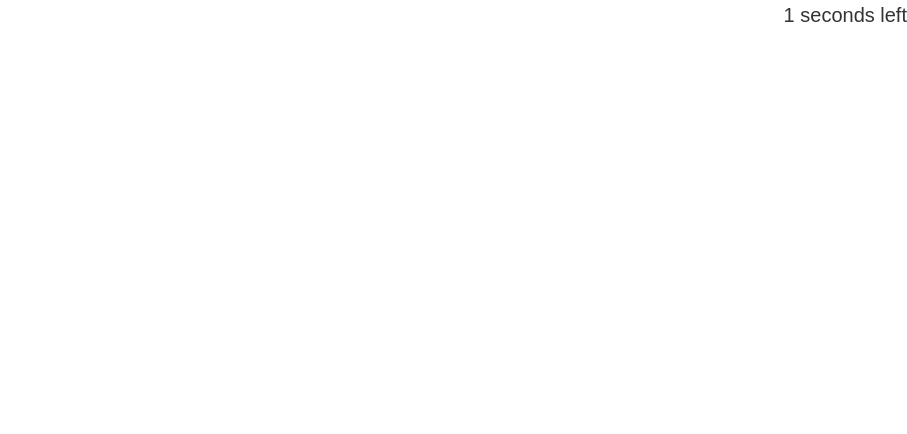
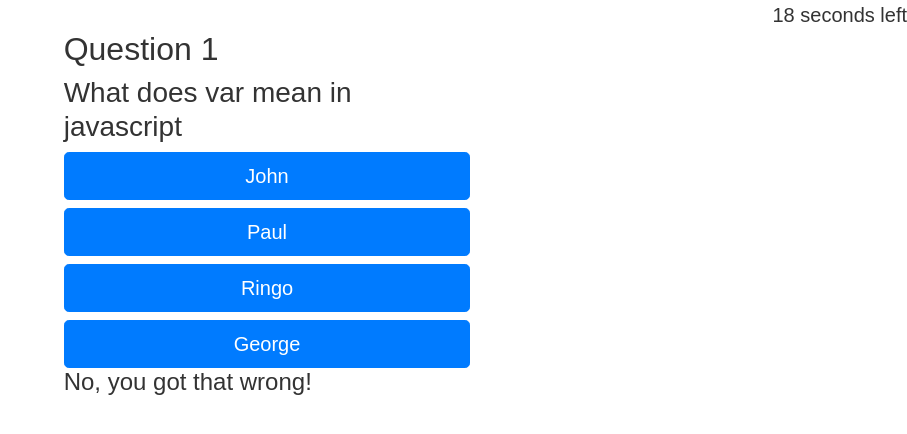
Before and after one commit to BH-2312/codequiz, a plain HTML site: page index.html in a window 1280 px wide. Both pictures are taken after a click on the button "Start Quiz!". Shown: the whole page, without its empty margins (373-1280 px from the left). Drawn offline with nearby package versions, Linux system fonts and the light colour scheme.

Commit message:
Added in a range of features however not yet finished product

```diff
--- a/index.html
+++ b/index.html
@@ -11,14 +11,34 @@
 </head>
 
 <body>
-    <div id= "firstScreen">
+    <div id="firstScreen">
         <h1>Welcome to the Code Quiz</h1>
-        <button id= "startquiz" href=>Start Quiz!</button>
+        <button id="startquiz" href=>Start Quiz!</button>
     </div>
-    <div class = "time"></div>
-    <div id = "quizBody" ></div>
+    <div class="time"></div>
+    <div id="quizBody">
 
-    <script src=script.js> </script>
+        <div class="row">
+            <div class="col"> </div>
+            <div class="col">
+                <h2> Question <span id=questionNo> 1 </span></h2>
+                <h3 class id = "question">Question goes here</h3>
+                <button type="button" class="btn btn-primary btn-lg btn-block"
+                id = answer1>1</button>
+                <button type="button" class="btn btn-primary btn-lg btn-block" id = answer2>2</button>
+                <button type="button" class="btn btn-primary btn-lg btn-block" id = answer3>3</button>
+                <button type="button" class="btn btn-primary btn-lg btn-block" id = answer4>4</button>
+
+                <h4 id=yesNo></h4>
+
+            </div>
+            <div class="col">
+            </div>
+
+        </div>
+
+
+        <script src=script.js> </script>
 
 </body>
 
--- a/script.js
+++ b/script.js
@@ -1,17 +1,49 @@
-var startquiz = document.getElementById("startquiz")
-var firstScreen = document.getElementById("firstScreen")
+var startquiz = document.getElementById("startquiz");
+var firstScreen = document.getElementById("firstScreen");
 var timeEl = document.querySelector(".time");
-var secondsLeft = 3;
-//
-startquiz.addEventListener("click",
-	function removeElement(start) {
+var secondsLeft = 20;
+var question1 = ["1910", "1920", "1930", "1940"];
+var question2 = ["John", "Paul", "Ringo", "George"]
+var answers = document.getElementById("answers");
+var test = document.getElementById("test");
+var answer1 = document.getElementById("answer1");
+var answer2 = document.getElementById("answer2");
+var answer3 = document.getElementById("answer3");
+var answer4 = document.getElementById("answer4");
+var questionNo = document.getElementById("questionNo");
+var quiz = document.getElementById("quizBody");
+var yesNo = document.getElementById("yesNo");
+var ask = ["What yr was HTML invented", " What does var mean in javascript", "What does CSS stand for?", "What is a stylesheet?"]
+var question = document.getElementById("question");
+var isCorrect = ["Yes that is correct", "No, you got that wrong!"]
+
+
+// start button to begin quiz
+startquiz.addEventListener("click", function (event) {
 	// Removes button and first heading
 	firstScreen.parentNode.removeChild(firstScreen);
 	//sets timer
+	setTime();
+	//start the quiz
+	quizStart();
+	//ask question 1
+	questionAsker1();
+	//is it correct?
+	checkAnswer1();
+	//ask question 2
+	questionAsker2();
+	//is it correct?
+	checkAnswer2()
+});
+
 function setTime() {
 	var timerInterval = setInterval(function () {
 		secondsLeft--;
 		timeEl.textContent = secondsLeft + " seconds left";
+
+		if (yesNo.innerText = isCorrect[1]) {
+			secondsLeft - 10;
+		}
 
 		if (secondsLeft === 0) {
 			clearInterval(timerInterval);
@@ -21,19 +53,67 @@ startquiz.addEventListener("click",
 	}, 1000);
 }
 
+//message when time expires
 function sendMessage() {
 	timeEl.textContent = "Time up champion ";
 }
-		setTime();
+
+//establish quiz questions
+function quizStart() {
+	quiz.style.visibility = "visible";
 }
 
+// different quiz questions using for loop
+function questionAsker1() {
+	for (var i = 0; i < ask.length; i++) {
+		question.innerText = ask[0];
+	}
+	for (var i = 0; i < question1.length; i++) {
+		answer1.innerText = question1[0];
+		answer2.innerText = question1[1];
+		answer3.innerText = question1[2];
+		answer4.innerText = question1[3];
+	}
+}
+//check is answer is correct
+function checkAnswer1() {
+	answer1.addEventListener("click", function () {
+		yesNo.innerText = isCorrect[0]
+	})
+	answer2.addEventListener("click", function () {
+		yesNo.innerText = isCorrect[1];
+	})
+}
 
-)
+function nextQuestion() {
+	if (yesNo = isCorrect[0] || isCorrect[1]) { questionAsker2() }
 
-//establish quiz questions
-function quizStart (){
-	var quiz = document.getElementById("#quizBody");
-	var questionOne = document.createElement ("P");
-	questionOne.innerText = "What does HTML stand for?";
-	quiz.appendChild(questionOne);
 }
+
+// ask question 2
+function questionAsker2() {
+	for (var i = 0; i < ask.length; i++) {
+		question.innerText = ask[1];
+	}
+	for (var i = 0; i < question1.length; i++) {
+		answer1.innerText = question2[0];
+		answer2.innerText = question2[1];
+		answer3.innerText = question2[2];
+		answer4.innerText = question2[3];
+	}
+}
+//check is answer is correct
+function checkAnswer2() {
+	answer2.addEventListener("click", function () {
+		yesNo.innerText = isCorrect[0]
+	})
+	answer1.addEventListener("click", function () {
+		yesNo.innerText = isCorrect[1];
+	})
+	answer3.addEventListener("click", function () {
+		yesNo.innerText = isCorrect[1];
+	})
+	answer4.addEventListener("click", function () {
+		yesNo.innerText = isCorrect[1];
+	})
+}
--- a/style.css
+++ b/style.css
@@ -1,6 +1,6 @@
 #startquiz{
 width:5cm ;
-height: 5cm;
+height: 3cm;
 color: whitesmoke;
 background-color: violet;
 }
@@ -12,3 +12,7 @@ body{
 .time {
 	text-align: right;
 }
+#quizBody{
+visibility: hidden;
+
+}
```
Lines whose indentation alone changed are shown as unchanged.
